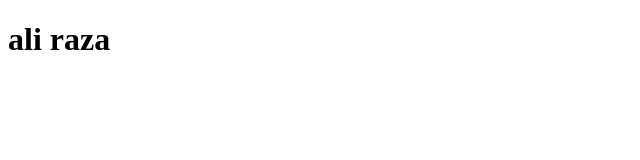
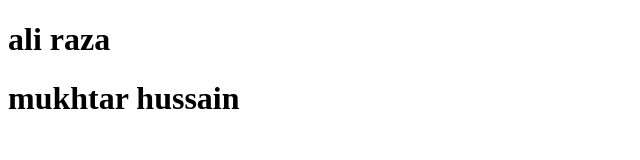
Before and after one commit to IsmailAbdulkareem/git-hub, a plain HTML site: page index.html in a window 1280 px wide. Shown: the whole page, without its empty margins (0-640 px from the left). Drawn offline with Linux system fonts and the light colour scheme.

Commit message:
add father name

```diff
--- a/index.html
+++ b/index.html
@@ -7,5 +7,6 @@
 </head>
 <body>
    <h1>ali raza</h1>
+   <h1>mukhtar hussain</h1>
 </body>
 </html>
```
